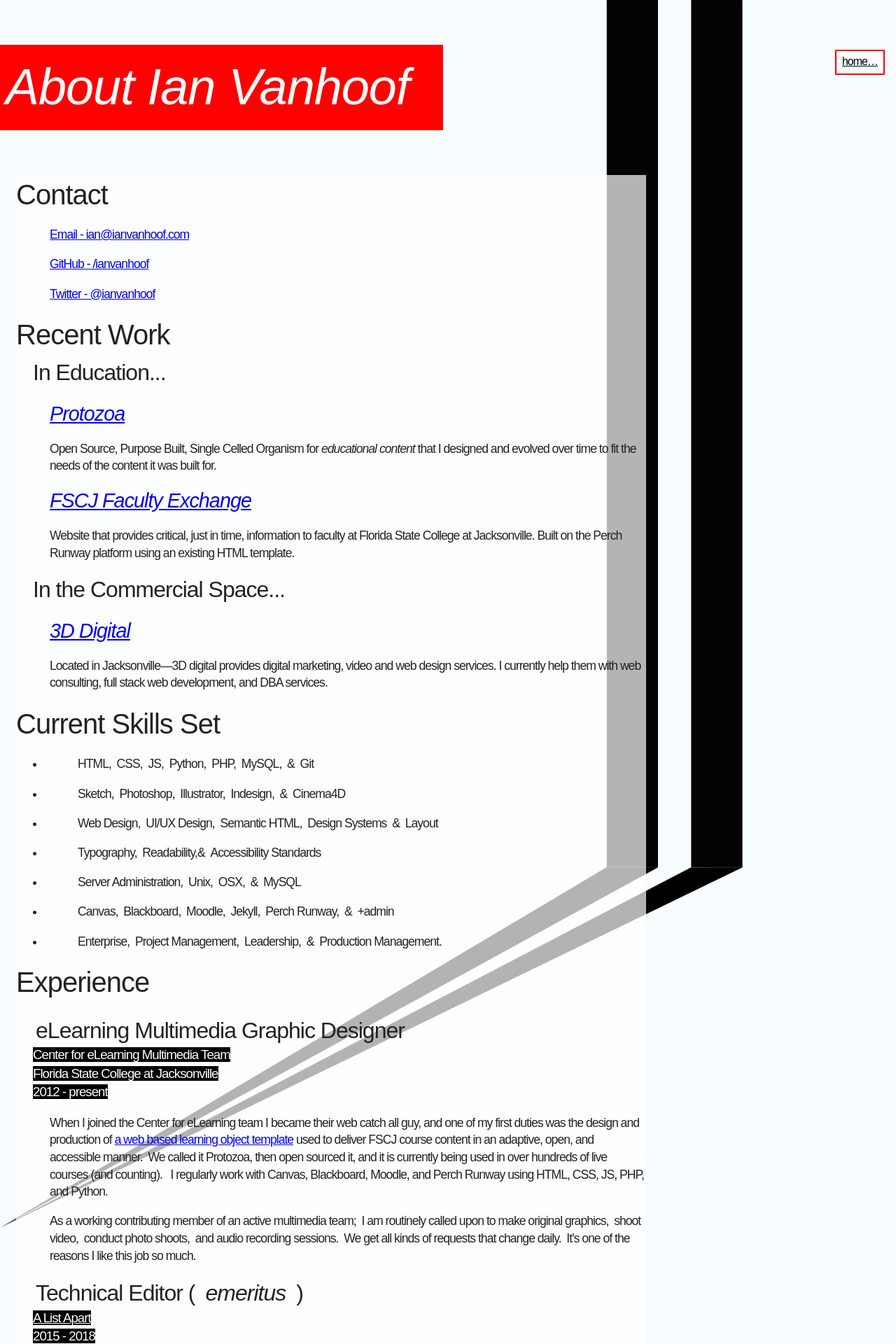
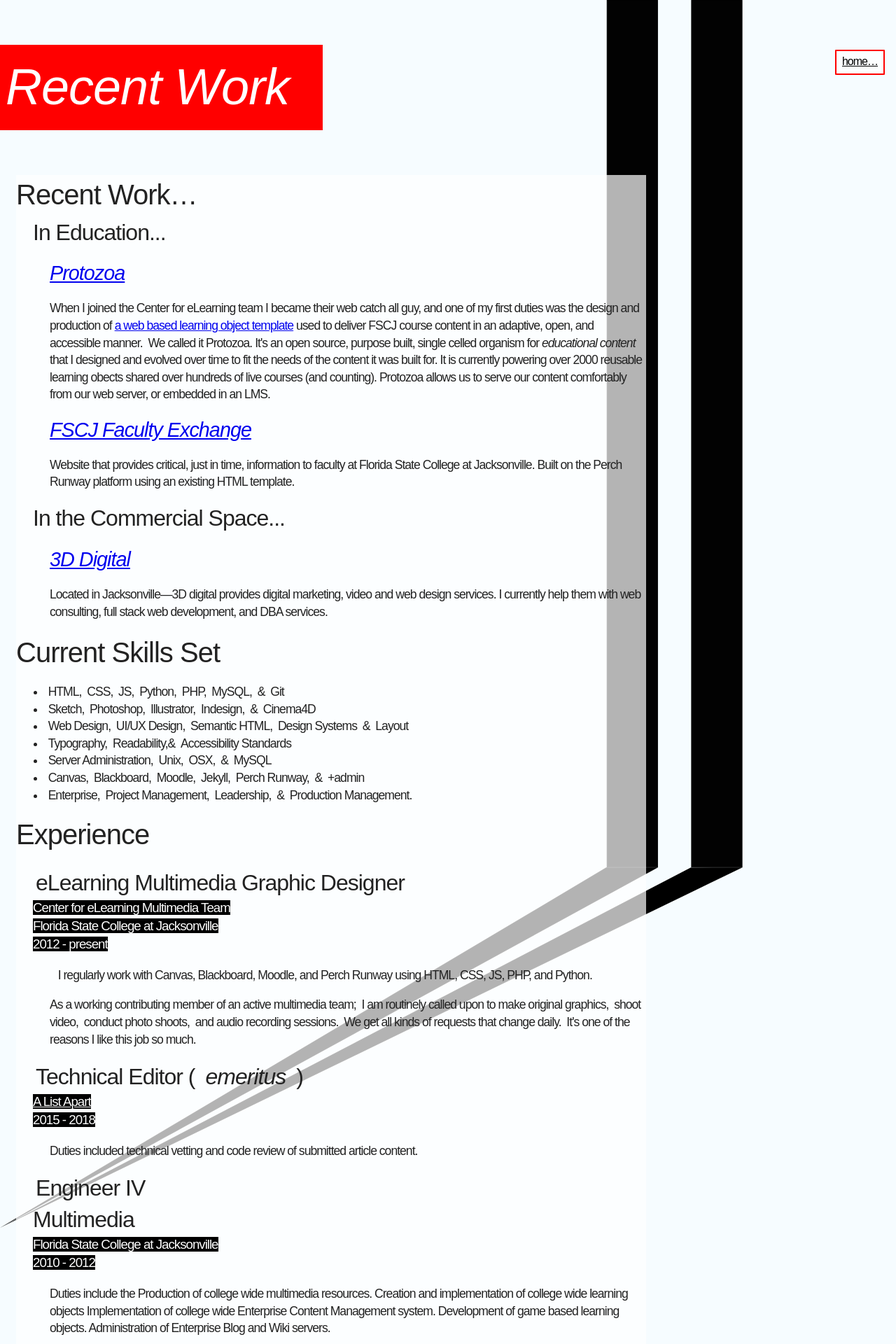
Before and after one commit to ianvanhoof/ianvanhoof.github.io, a Jekyll site: the page built from about-me.html, in a window 1280 px wide. Shown: the top 1920 px of the page at 70% size. Built offline with Jekyll 4.4.1, drawn with Linux system fonts in a browser that asks for light colours; some web fonts are replaced; some of the changed text lies outside the part shown.

Commit message:
I have reached that point in the design where something is bothering me, and I didn't know what, and now I know, and it means I have to delete most of the content on the about page . I want to change what this website is ABOUT, and that is happening today.

```diff
--- a/_layouts/home-page.html
+++ b/_layouts/home-page.html
@@ -16,9 +16,9 @@
         <![endif]-->
         <header id="header">
             {% if page.button == 'about-me' %}
-                <h1 id="main_header">Contemplation <span class="header_anim">with Coffee</span></h1>
+                <h1 id="main_header">Ian Vanhoof</h1>
                 {% elsif page.button == 'home' %}
-                <h1>About Ian Vanhoof</h1>
+                <h1>Recent Work</h1>
             {% endif %}
 
             <div id="dynamic-button-container">
--- a/about-me.html
+++ b/about-me.html
@@ -3,28 +3,11 @@
 button: home
 ---
 <div id="about-me-page">
- <section id="contact">
-        <h2>Contact</h2>
-        <a href="mailto:ian@ianvanhoof.com?Subject=Reaching%20out" "email me">
-            <p>
-                Email - ian@ianvanhoof.com
-            </p>
-        </a>
-        <a href="https://github.com/ianvanhoof" target="_blank" rel="noopener noreferrer">
-            <p>
-                GitHub - /ianvanhoof
-            </p>
-        </a>
-        <a href="https://twitter.com/ianvanhoof" target="_blank" rel="noopener noreferrer">
-            <p>
-                Twitter - @ianvanhoof
-            </p>
-        </a>
-    </section>
+
     <!-- RECENT WORK SECTION -->
     <section>
         <h2>
-        Recent Work
+        Recent Work&hellip;
         </h2>
         <section>
             <h3 class="recent_work_subheader">
@@ -37,7 +20,7 @@
                     </h4>
                 </a>
                 <p>
-                    Open Source, Purpose Built, Single Celled Organism for <em>educational content</em> that I designed and evolved over time to fit the needs of the content it was built for.
+                    When I joined the Center for eLearning team I became their web catch all guy, and one of my first duties was the design and production of <a href="http://cel.fscj.edu/protozoa/" target="_blank" rel="noopener noreferrer">a web based learning object template</a> used to deliver FSCJ course content in an adaptive, open, and accessible manner.&ensp;We called it Protozoa. It's an open source, purpose built, single celled organism for <em>educational content</em> that I designed and evolved over time to fit the needs of the content it was built for. It is currently powering over 2000 reusable learning obects shared over hundreds of live courses (and counting). Protozoa allows us to serve our content comfortably from our web server, or embedded in an LMS.
                 </p>
             </section>
             <section>
@@ -72,41 +55,27 @@
         <h2>
         Current Skills Set
         </h2>
-        <ul>
+        <ul id="skills_list">
             <li>
-                <p>
             HTML,&ensp;CSS,&ensp;JS,&ensp;Python,&ensp;PHP,&ensp;MySQL,&ensp;&amp;&ensp;Git
-                </p>
             </li>
             <li>
-                <p>
             Sketch,&ensp;Photoshop,&ensp;Illustrator,&ensp;Indesign,&ensp;&amp;&ensp;Cinema4D
-                </p>
             </li>
             <li>
-                <p>
             Web Design,&ensp;UI/UX Design,&ensp;Semantic HTML,&ensp;Design Systems&ensp;&amp;&ensp;Layout
-                </p>
             </li>
             <li>
-                <p>
             Typography,&ensp;Readability,&amp;&ensp;Accessibility Standards
-                </p>
             </li>
             <li>
-                <p>
             Server Administration,&ensp;Unix,&ensp;OSX,&ensp;&amp;&ensp;MySQL
-                </p>
             </li>
             <li>
-                <p>
             Canvas,&ensp;Blackboard,&ensp;Moodle,&ensp;Jekyll,&ensp;Perch Runway,&ensp;&amp;&ensp;+admin
-                </p>
             </li>
             <li>
-                <p>
             Enterprise,&ensp;Project Management,&ensp;Leadership,&ensp;&amp;&ensp;Production Management.
-                </p>
             </li>
         </ul>
     </section>
@@ -124,7 +93,7 @@
             </span>
             </h3>
             <p>
-                When I joined the Center for eLearning team I became their web catch all guy, and one of my first duties was the design and production of <a href="http://cel.fscj.edu/protozoa/" target="_blank" rel="noopener noreferrer">a web based learning object template</a> used to deliver FSCJ course content in an adaptive, open, and accessible manner.&ensp;We called it Protozoa, then open sourced it, and it is currently being used in over hundreds of live courses (and counting).&ensp; I regularly work with Canvas, Blackboard, Moodle, and Perch Runway using HTML, CSS, JS, PHP, and Python.
+                &ensp; I regularly work with Canvas, Blackboard, Moodle, and Perch Runway using HTML, CSS, JS, PHP, and Python.
             </p>
             <p>
                 As a working contributing member of an active multimedia team;&ensp;I am routinely called upon to make original graphics,&ensp;shoot video,&ensp;conduct photo shoots,&ensp;and audio recording sessions.&ensp;We get all kinds of requests that change daily.&ensp;It's one of the reasons I like this job so much.
@@ -214,4 +183,17 @@
             </p>
         </section>
     </section>
+    <section id="contact">
+        <h2>Contact</h2>
+        <a href="mailto:ian@ianvanhoof.com?Subject=Reaching%20out" "email me">
+            <p>
+                Email - ian@ianvanhoof.com
+            </p>
+        </a>
+        <a href="https://github.com/ianvanhoof" target="_blank" rel="noopener noreferrer">
+            <p>
+                GitHub - /ianvanhoof
+            </p>
+        </a>
+    </section>
 </div>
--- a/assets/main-ian.scss
+++ b/assets/main-ian.scss
@@ -98,6 +98,8 @@
     color: #000;
     padding: 0.2em 0;
 }
+
+
 
 /* ==========================================================================
    Author's custom styles
@@ -280,6 +282,13 @@
 .job_title_block{
 
     margin-left:1.5rem;
+}
+#skills_list{
+    padding-left: 2.6rem;
+}
+#skills_list li{
+    font-size: 1.1rem;
+    padding-left: .25rem;
 }
 .black_slash{
     background-color: black;
```
Lines whose indentation alone changed are shown as unchanged.
